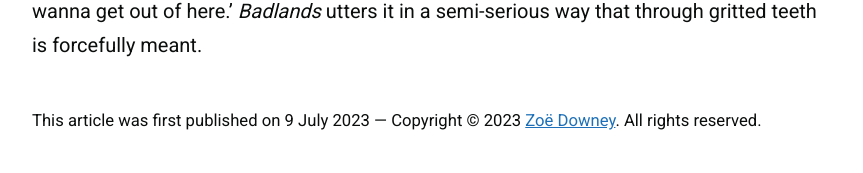
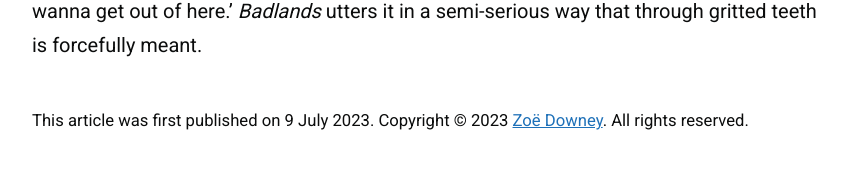
Before and after one commit to zoeurl/zoedowney.github.io, a Jekyll site: the page built from _posts/2023-07-09-badlands.md, in a window 1280 px wide. Shown: the part 1737-1910 px from the top of the page, without its empty margins (208-1071 px from the left). Built offline with Jekyll 4.4.1, drawn with Linux system fonts in a browser that asks for light colours.

Commit message:
Remove spaces before period

```diff
--- a/_layouts/post.html
+++ b/_layouts/post.html
@@ -22,8 +22,8 @@ layout: default
 
 <footer>
 <p class="meta"><small>This article was first published on {{page.date | date: '%-d %B %Y'}}
-{% if page.medium-url %}
-<a href="{{page.medium-url}}">on Medium</a>{% endif %}—
+{%- if page.medium-url -%}
+<a href="{{page.medium-url}}">on Medium</a>{% endif %}.
 Copyright © {{ site.time | date: '%Y' }} <a href="{{site.baseurl}}/">{{site.author}}</a>. All rights reserved.</small>
 </p>
 </footer>
```
